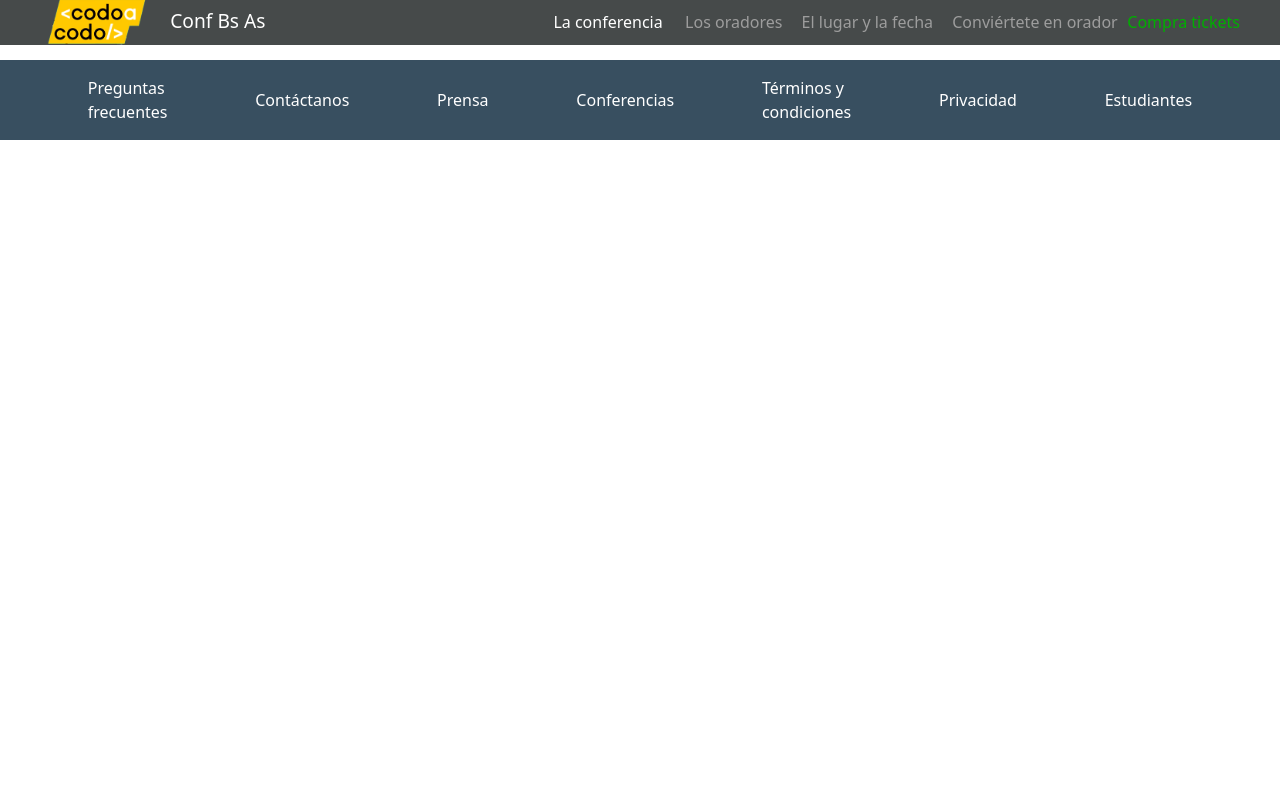
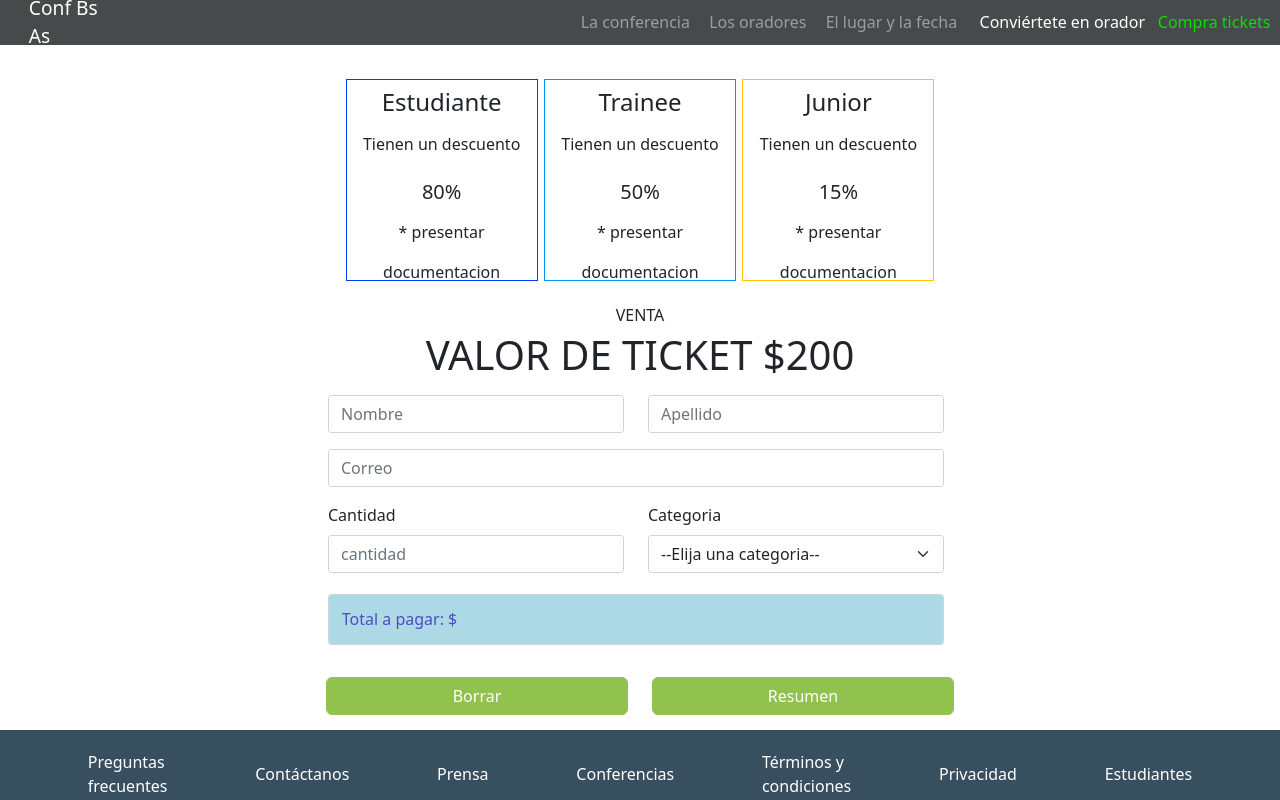
Before and after one commit to Sebastian761/TP-Integrador, a plain HTML site: page tickets.html in a window 1280 px wide. Drawn offline with nearby package versions, Linux system fonts and the light colour scheme.

Commit message:
Version funcional

```diff
--- a/css/index.css
+++ b/css/index.css
@@ -208,8 +208,8 @@ div .conocer{
 }
 
 .formu{
-  text-align: center;
-  justify-content: center;
+    text-align: center;
+    justify-content: center;
 }
 
 .formu .frase{
--- /dev/null
+++ b/css/tickets.css
@@ -0,0 +1,162 @@
+html, body{
+    height: 100%;
+    width: 100%;
+    margin: 0;
+    padding: 0;
+    overflow-x: hidden;
+}
+
+.header{
+    display: flex;
+    max-width: 100%;
+    justify-content: left;
+    background-color: rgb(70, 74, 74);
+    height: 3.5vw;
+    align-items: center;
+
+}
+
+.container-1{
+    color: white;
+    font-size: 120%;
+    margin-left: 1.5em;
+    margin-right: 22em;
+}
+
+.section{
+    display: flex;
+    align-items: center;
+    font-weight: 425;
+}
+
+.nav{
+    width: 60%;
+    justify-content: right;
+}
+
+.container-2 a{
+    color: white;
+    font-size: 100%;
+    margin: 1vw;
+    text-decoration: none;
+
+}
+
+.container-3 > a{
+    color: #fff;
+    text-decoration: none;
+    margin: 0.75vw;
+}
+
+.containers a{
+    color: rgb(157, 157, 157);
+    font-size: 100%;
+    margin: 0.75vw;
+    text-decoration: none;
+
+}
+
+.container-6 a{
+    color: rgb(0, 225, 0);
+    margin-right: 0.75vw;
+    text-decoration: none;
+}
+
+.contenedorcito{
+    display: flex;
+    align-items: center;
+    justify-content: center;
+    height: 270px;
+    width: 100%;
+}
+
+div .card-body{
+    padding: 0.5em;
+    line-height: 2.5em;
+}
+.contenedorcito .card{
+    width: 15%;
+    height: 75%;
+    text-align: center;
+    padding: 0;
+}
+
+.contenedorcito .estudiante{
+    border-color: rgb(0, 60, 250);
+}
+
+.contenedorcito .trainee{
+    border-color: rgb(0, 150, 250);
+}
+
+.contenedorcito .junior{
+    border-color: #FFC30F;
+}
+
+.contenedorcito .card{
+    margin: 1em .2em;
+    border-radius: 0;
+}
+
+section form{
+    height: 400px;
+}
+
+form .row{
+    justify-content: center;
+    width: 100%;
+}
+
+.row .textito{
+    margin-top: .5em;
+    margin-bottom: .3em;
+}
+
+.texto{
+    line-height: 0;
+    text-align: center;
+}
+
+#nombre, #apellido, #cantidad, #seleccion, #correo, #total{
+    width: 100%;
+    margin: .5em;
+    border-radius: .2em;
+}
+
+.textito label{
+    position: relative;
+    left: .5em;
+}
+
+span #total{
+    background-color: lightblue;
+    padding: .8em;
+}
+
+#total::placeholder{
+    color: rgb(77, 77, 196);
+}
+
+div .btn{
+    margin-top: 1.5em;
+    width: 100%;
+    background-color: #91c24d;
+    border-color: #91c24d;
+}
+
+.botones{
+    justify-content: center;
+}
+
+footer .footer{
+    margin-top: 15px;
+    width: 100%;
+    height: 5.5em;
+    background-color: rgb(56, 79, 96);
+    justify-content: space-evenly;
+}
+
+.footer a{
+    color: white;
+    text-decoration: none;
+}
--- a/js/compra_tickets.js
+++ b/js/compra_tickets.js
@@ -0,0 +1,46 @@
+
+const precioTicket = 200;
+
+function resumen(event){
+    event.preventDefault();
+    let cantidad = document.getElementById('cantidad');
+    let categoria = document.getElementById("seleccion");
+    let input = document.getElementById('total');
+    let value = categoria.options[categoria.selectedIndex].value;
+
+    let stringEstudiante = 'Estudiante';
+    let stringTrainee = 'Trainee';
+    let stringJunior = 'Junior';
+
+    let valorTicketEstudiante = precioTicket - (200 * 80) / 100;
+    let valorTicketTrainee = precioTicket - (200 * 50) / 100;
+    let valorTicketJunior = precioTicket - (200 * 15) / 100;
+
+    if(value == stringEstudiante){
+        let pago = valorTicketEstudiante * cantidad.value;
+        input.placeholder = 'Total a pagar: $ ' + pago;
+    }
+    else if(value == stringTrainee){
+        let pago = valorTicketTrainee * cantidad.value;
+        input.placeholder = 'Total a pagar: $ ' + pago;
+    }
+    else if(value == stringJunior){
+
+        let pago = valorTicketJunior * cantidad.value;
+        input.placeholder = 'Total a pagar: $ ' + pago;
+    }
+}
+
+function borrar(){
+    document.getElementById('nombre').value = '';
+    document.getElementById('apellido').value = '';
+    document.getElementById('correo').value = '';
+    document.getElementById('cantidad').value = '';
+    document.getElementById('seleccion').value = '';
+}
+
+botonResumen = document.getElementById('resumen');
+botonResumen.addEventListener('click', resumen);
+
+botonBorrar = document.getElementById('borrar');
+botonBorrar.addEventListener('click', borrar);
--- a/tickets.html
+++ b/tickets.html
@@ -4,25 +4,100 @@
     <meta charset="UTF-8">
     <meta http-equiv="X-UA-Compatible" content="IE=edge">
     <meta name="viewport" content="width=device-width, initial-scale=1.0">
-    <link rel="stylesheet" href="./css/index.css">
+    <link rel="stylesheet" href="./css/tickets.css">
     <link href="https://cdn.jsdelivr.net/npm/bootstrap@5.2.1/dist/css/bootstrap.min.css" rel="stylesheet" integrity="sha384-iYQeCzEYFbKjA/T2uDLTpkwGzCiq6soy8tYaI1GyVh/UjpbCx/TYkiZhlZB6+fzT" crossorigin="anonymous">
     <title>Document</title>
 </head>
 <body>
     <header class="header">
-        <article class="container-1"><img src="./img/codoacodo.png">   Conf Bs As</article>
-        <section class="section">
-            <article class="container-2"><a href="#">La conferencia</a></article>
+        <article class="container-1">Conf Bs As</article>
+        <section class="section nav">
+            <article class="containers"><a href="./index.html" target="_blank">La conferencia</a></article>
             <article class="containers"><a href="#">Los oradores</a></article>
             <article class="containers"><a href="#">El lugar y la fecha</a></article>
-            <article class="containers"><a href="#">Conviértete en orador</a></article>
+            <article class="container-2"><a href="#">Conviértete en orador</a></article>
             <article class="container-6"><a href="#">Compra tickets</a></article>
         </section>
     </header>
+<main class="main">
+    <div class="contenedorcito">
+        <div class="card estudiante">
+            <div class="card-body">
+                <h4 class="card-title">Estudiante</h4>
+                <p class="card-text">Tienen un descuento</p>
+                <h5>80%</h5>
+                <p>* presentar documentacion</p>
+            </div>
+        </div>
+        <div class="card trainee">
+            <div class="card-body">
+                <h4 class="card-title">Trainee</h4>
+                <p class="card-text">Tienen un descuento</p>
+                <h5>50%</h5>
+                <p>* presentar documentacion</p>
+            </div>
+        </div>
+        <div class="card junior">
+            <div class="card-body">
+                <h4 class="card-title">Junior</h4>
+                <p class="card-text">Tienen un descuento</p>
+                <h5>15%</h5>
+                <p>* presentar documentacion</p>
+            </div>
+        </div>
+    </div>
+        <div class="texto">
+            <p>VENTA</p>
+            <h1>VALOR DE TICKET $200</h1>
+        </div>
+        <form action="#">
+            <section class="row">
+                <div class="col-3">
+                    <input type="text" class="form-control" id="nombre" placeholder="Nombre">
+                </div>
+                <div class="col-3">
+                    <input type="text" class="form-control" id="apellido" placeholder="Apellido">
+                </div>
+            </section>
+            <section class="row">
+                <div class="col-6">
+                    <input type="email" class="form-control" id="correo" placeholder="Correo">
+                </div>
+            </section>
+            <section class="row">
+                <div class="col-3 textito">
+                    <label for="cantidad">Cantidad</label>
+                    <input type="number" class="form-control"id="cantidad" placeholder="cantidad">
+                </div>
+                <div class="col-3 textito" >
+                    <label for="seleccion">Categoria</label>
+                    <select class="form-select" id="seleccion">
+                        <option value="">--Elija una categoria--</option>
+                        <option value="Estudiante">Estudiante</option>
+                        <option value="Trainee">Trainee</option>
+                        <option value="Junior">Junior</option>
+                    </select>
+                </div>
+            </section>
+            <section class="row">
+                <div class="col-6">
+                    <span>
+                        <input type="text" class="form-control" readonly id="total" placeholder="Total a pagar: $">
+                    </span>
+                </div>
+            </section>
+        </form>
+        <section class="row botones">
+            <div class="col-3">
+                <button type="button" class="btn btn-success" id="borrar">Borrar</button>
+            </div>
+            <div class="col-3">
+                <button type="button" class="btn btn-success" id="resumen">Resumen</button>
+            </div>
+        </section>
+</main>
 
-
-    <footer class="row">
-        <article class="container-sm">
+    <footer>
             <section class="section footer">
                 <article class="contenedor"><a href="#">Preguntas <br> frecuentes</a></article>
                 <article class="contenedor"><a href="#">Contáctanos</a></article>
@@ -32,10 +107,9 @@
                 <article class="contenedor"><a href="#">Privacidad</a></article>
                 <article class="contenedor"><a href="#">Estudiantes</a></article>
             </section>
-        </article>
     </footer>
 
-
+    <script src="./js/compra_tickets.js"></script>
     <script src="https://cdn.jsdelivr.net/npm/bootstrap@5.2.1/dist/js/bootstrap.bundle.min.js" integrity="sha384-u1OknCvxWvY5kfmNBILK2hRnQC3Pr17a+RTT6rIHI7NnikvbZlHgTPOOmMi466C8" crossorigin="anonymous"></script>
 </body>
 </html>
```
